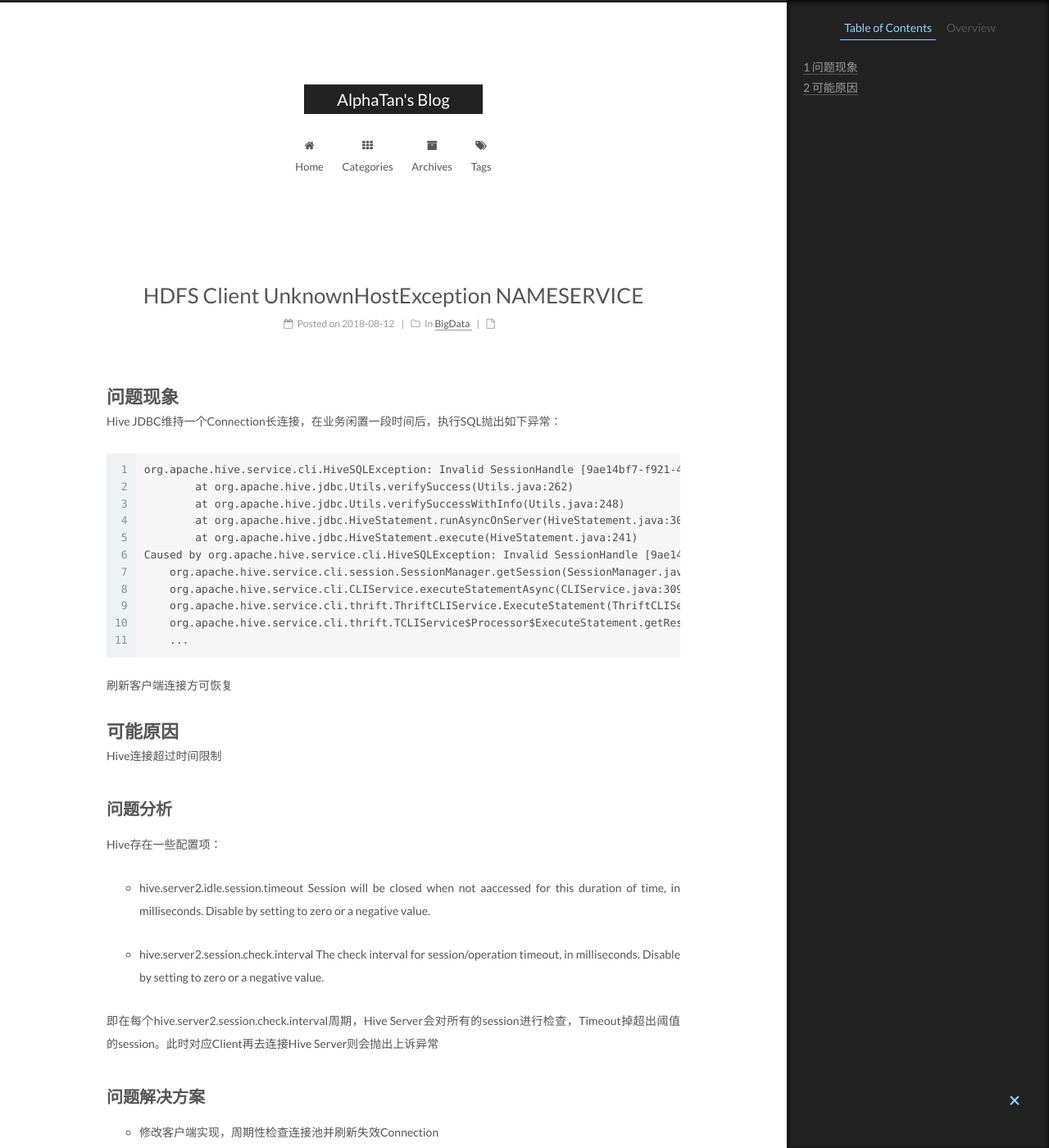
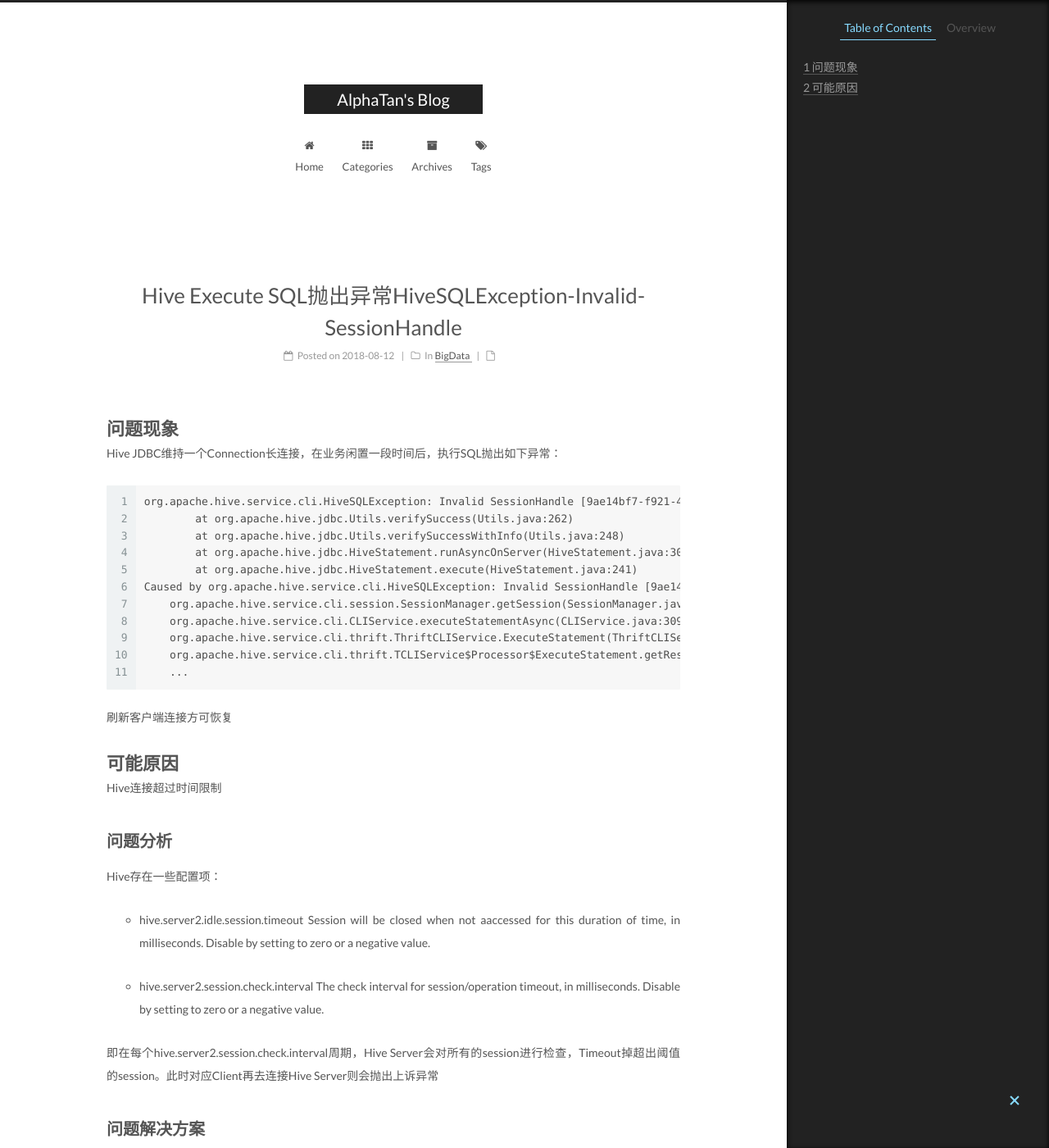
Before and after one commit to AlphaBlackTan/AlphaBlackTan.github.io, a Jekyll site: the page built from _posts/2018-08-12-Hive-execute-SQL抛出异常HiveSQLException-Invalid-SessionHandle.md, in a window 1280 px wide and 1400 px high. Shown: the whole window at 82% size. Built offline with Jekyll 4.4.1, drawn with Linux system fonts in a browser that asks for light colours; comment, search, counter and statistics services are not loaded.

Commit message:
Fix blog bugs

```diff
--- a/_posts/2018-08-12-Hive-execute-SQL抛出异常HiveSQLException-Invalid-SessionHandle.md
+++ b/_posts/2018-08-12-Hive-execute-SQL抛出异常HiveSQLException-Invalid-SessionHandle.md
@@ -1,6 +1,6 @@
 ---
 layout: post
-title: "HDFS Client UnknownHostException NAMESERVICE"
+title: "Hive Execute SQL抛出异常HiveSQLException-Invalid-SessionHandle"
 date: 2018-08-12
 categories:
 - BigData
```
Also changed, not shown: _posts/2018-08-11-ANT脚本快速入门.md (+1 -1 lines).
